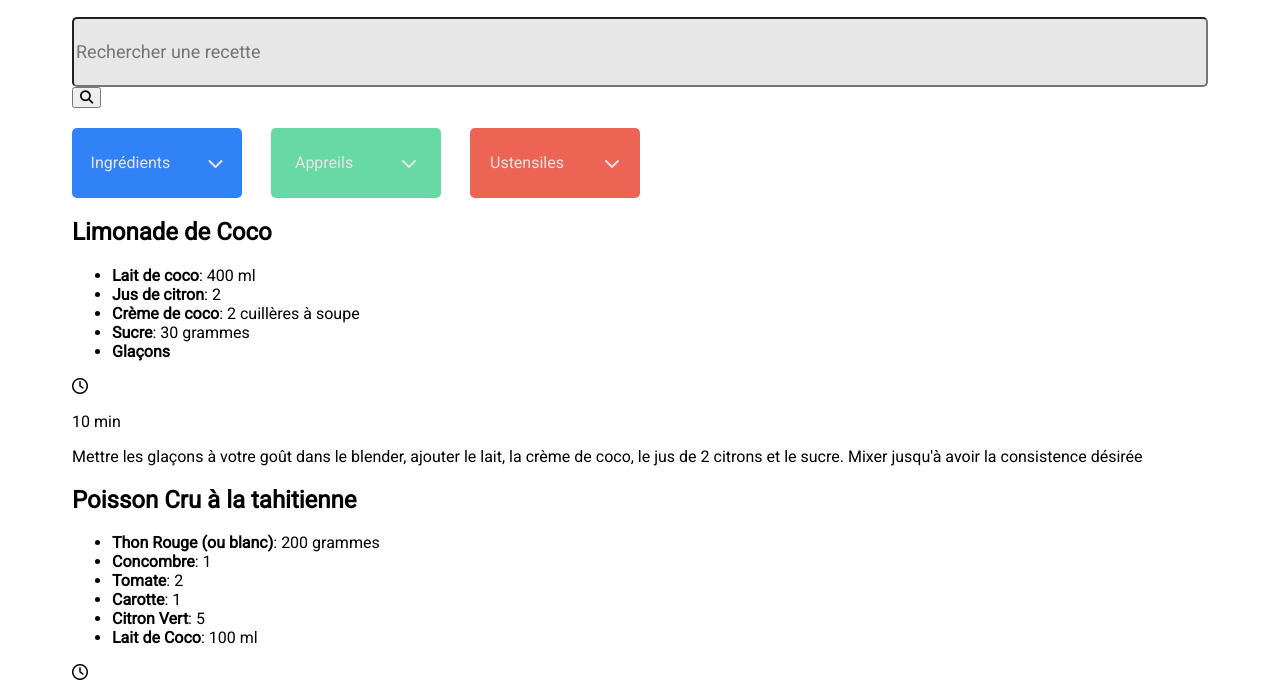
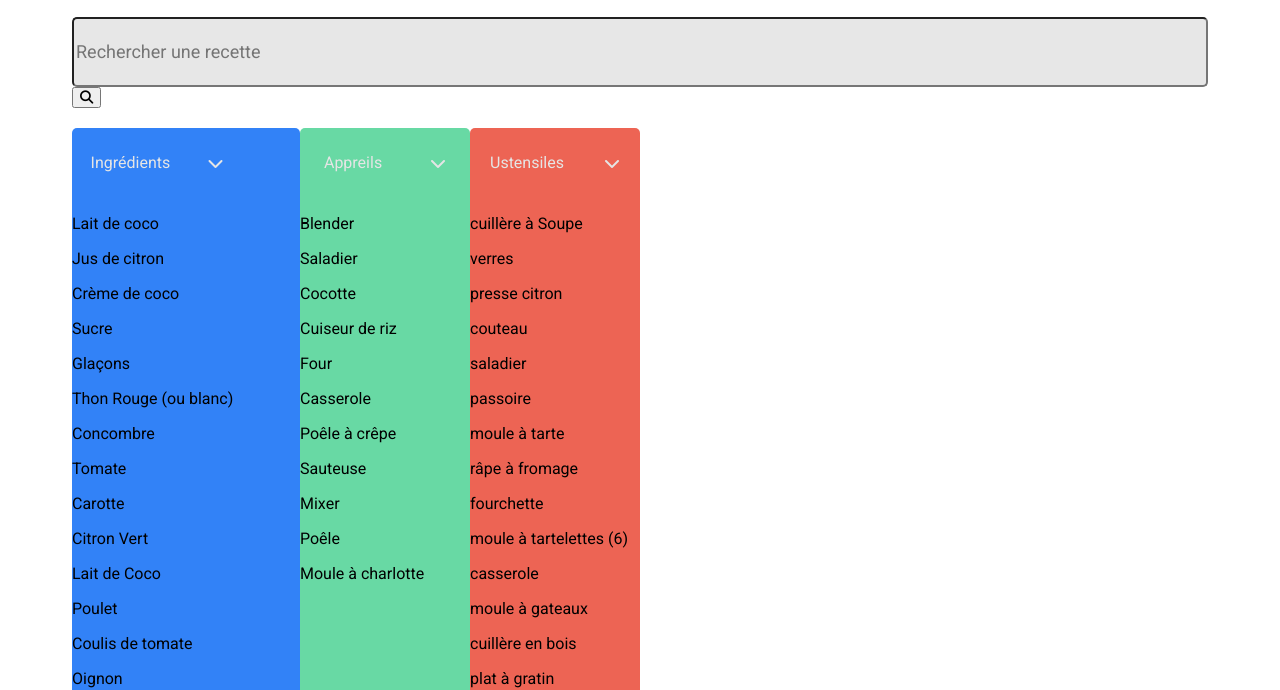
Before and after one commit to JGhislain/P7_17022023, a plain HTML site: page index.html in a window 1280 px wide. Shown: the part 116-806 px from the top of the page. Drawn offline with Linux system fonts and the light colour scheme.

Commit message:
importation des éléments du tableau JS dans la structure HTML

```diff
--- a/index.html
+++ b/index.html
@@ -31,22 +31,28 @@
             </form>
             <div class="cadre-filtres">
                 <div class="bouton-ingredients bouton-filtre">
+                    <div class="bouton-texte-icone">
                         <p class="texte-ingredient texte-bouton">Ingrédients</p>
                         <i class="fa-solid fa-chevron-down"></i>
+                    </div>
                     <div class="liste-ingredient liste-nav">
 
                     </div>
                 </div>
                 <div class="bouton-appareils bouton-filtre">
+                    <div class="bouton-texte-icone">
                         <p class="texte-appareil texte-bouton">Appreils</p>
                         <i class="fa-solid fa-chevron-down"></i>
+                    </div>
                     <div class="liste-appareil liste-nav">
 
                     </div>
                 </div>
                 <div class="bouton-ustensiles bouton-filtre">
+                    <div class="bouton-texte-icone">
                         <p class="texte-ustensile texte-bouton">Ustensiles</p>
                         <i class="fa-solid fa-chevron-down"></i>
+                    </div>
                     <div class="liste-ustensile liste-nav">
 
                     </div>
--- a/js/app.js
+++ b/js/app.js
@@ -6,7 +6,10 @@ console.log(recipes)
 
 //Appel du DOM nécessaire
 
-const sectionRecettes = document.querySelector('.cadre-recettes')
+const sectionRecettes = document.querySelector('.cadre-recettes');
+const cadreListeIngredients = document.querySelector('.liste-ingredient');
+const cadreListeAppareils = document.querySelector('.liste-appareil');
+const cadreListeUstensiles = document.querySelector('.liste-ustensile');
 
 
 //--------------------------------------------------------------------------------------//
@@ -83,3 +86,79 @@ recipes.forEach((recipe) => {
     const recetteElement = creationRecetteElement(recipe);
     sectionRecettes.innerHTML += recetteElement;
 });
+
+//--------------------------------------------------------------------------------------//
+//         Création d'un tableau regroupant tous les ingrédients sans doublons          //
+//--------------------------------------------------------------------------------------//
+
+const listeIngredients = [];
+
+recipes.forEach(recipe => {
+    recipe.ingredients.forEach(ingredient => {
+        const foundIngredient = listeIngredients.filter(item => item.ingredient === ingredient.ingredient);
+        if (foundIngredient.length === 0) {
+            listeIngredients.push(ingredient)
+        }
+    });
+});
+
+//--------------------------------------------------------------------------------------//
+//  Insertion des ingrédients dans le bouton de recherche dans la barre de navigation   //
+//--------------------------------------------------------------------------------------//
+
+listeIngredients.forEach(ingredient => {
+    const ingredientText = document.createTextNode(ingredient.ingredient);
+    const ingredientItem = document.createElement('p');
+    ingredientItem.appendChild(ingredientText);
+    cadreListeIngredients.appendChild(ingredientItem);
+})
+
+//--------------------------------------------------------------------------------------//
+//         Création d'un tableau regroupant tous les appareils sans doublons          //
+//--------------------------------------------------------------------------------------//
+
+const listeAppareils = [];
+
+recipes.forEach(recipe => {
+    const foundAppareil = listeAppareils.find(appareil => appareil === recipe.appliance);
+    if (!foundAppareil) {
+        listeAppareils.push(recipe.appliance)
+    }
+});
+
+//--------------------------------------------------------------------------------------//
+//  Insertion des appareils dans le bouton de recherche dans la barre de navigation   //
+//--------------------------------------------------------------------------------------//
+
+listeAppareils.forEach(appareil => {
+    const appareilText = document.createTextNode(appareil);
+    const appareilItem = document.createElement('p');
+    appareilItem.appendChild(appareilText);
+    cadreListeAppareils.appendChild(appareilItem);
+})
+
+//--------------------------------------------------------------------------------------//
+//         Création d'un tableau regroupant tous les ustensiles sans doublons          //
+//--------------------------------------------------------------------------------------//
+
+const listeUstensiles = [];
+
+recipes.forEach(recipe => {
+    recipe.ustensils.forEach(ustensile => {
+        const foundUstensile = listeUstensiles.find(item => item === ustensile);
+        if (!foundUstensile) {
+            listeUstensiles.push(ustensile)
+        }
+    });
+});
+
+//--------------------------------------------------------------------------------------//
+//  Insertion des appareils dans le bouton de recherche dans la barre de navigation   //
+//--------------------------------------------------------------------------------------//
+
+listeUstensiles.forEach(ustensile => {
+    const ustensileText = document.createTextNode(ustensile);
+    const ustensileItem = document.createElement('p');
+    ustensileItem.appendChild(ustensileText);
+    cadreListeUstensiles.appendChild(ustensileItem);
+})
--- a/styles/styles.css
+++ b/styles/styles.css
@@ -50,6 +50,9 @@ form {
     justify-content: space-between;
 }
 .bouton-filtre {
+    border-radius: 5px;
+}
+.bouton-texte-icone {
     display: flex;
     align-items: center;
     width: 170px;
@@ -68,5 +71,5 @@ form {
     background-color: var(--couleur-ustensile);
 }
 .liste-nav {
-    display: none;
+
 }
```
Lines whose indentation alone changed are shown as unchanged.
